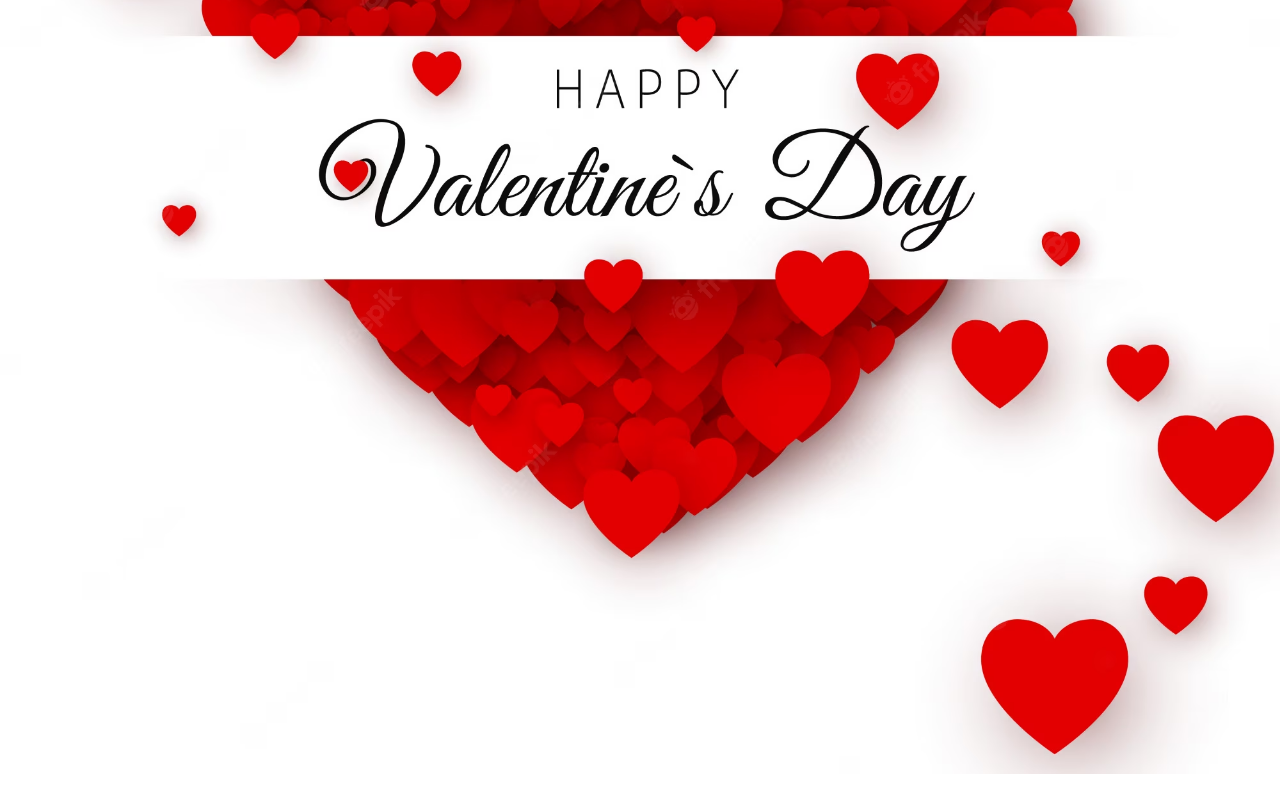
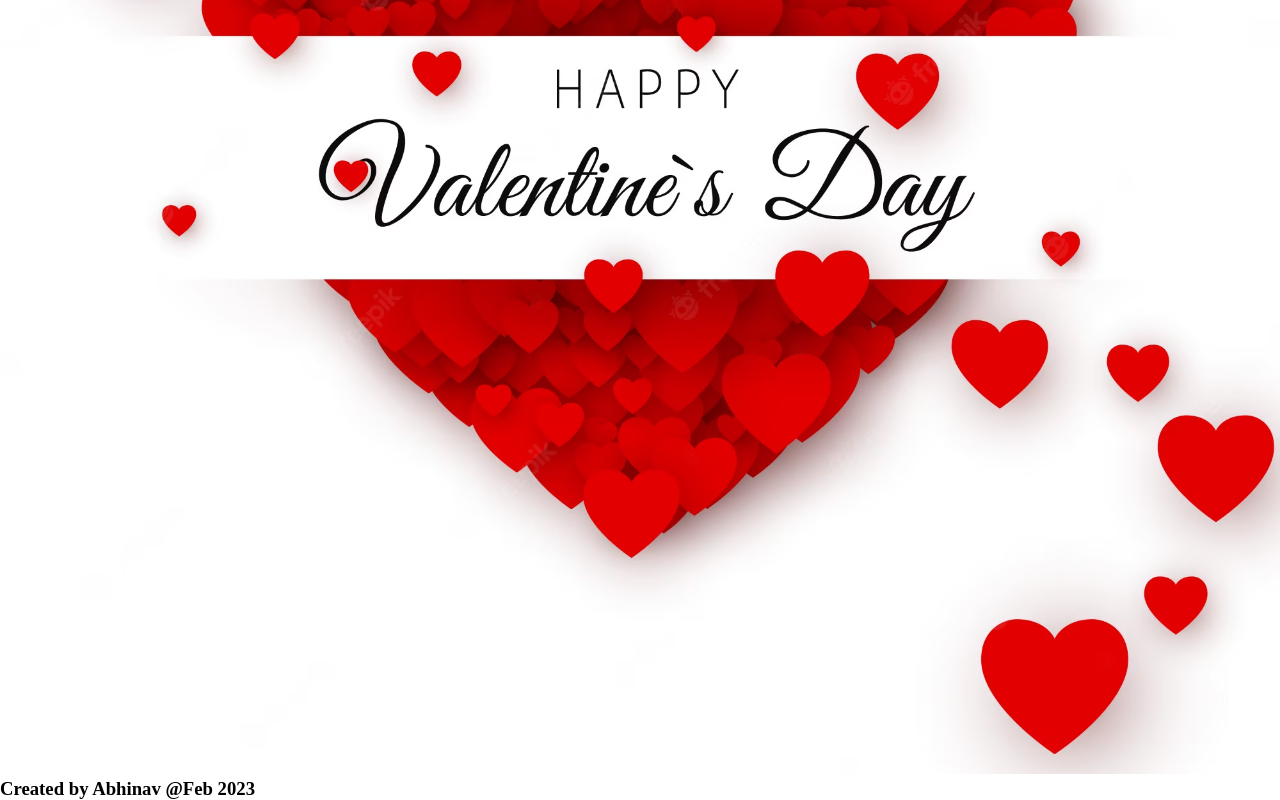
Before and after one commit to itsabhi-nav/v-sample, a plain HTML site: page index.html in a window 1280 px wide. Shown: the part 5322-6122 px from the top of the page. Before the commit the page ends 6100 px from the top, so only its background shows below. Drawn offline with Linux system fonts and the light colour scheme; animation ran at ten frames a second.

Commit message:
Update index.html

```diff
--- a/index.html
+++ b/index.html
@@ -74,6 +74,12 @@
      <div class="last">
         <img src="happy-valentine-s-day-greeting-card-cover-template-heart-frame-with-label-heart-consisting-multitude-hearts-with-space-text-illustration_257312-213.avif" alt="">
      </div>
+
+
+<div class="text">
+  <h3>Created by Abhinav @Feb 2023</h3>
+</div>
+
      <script src="script.js"></script>
 </body>
 </html>
```
